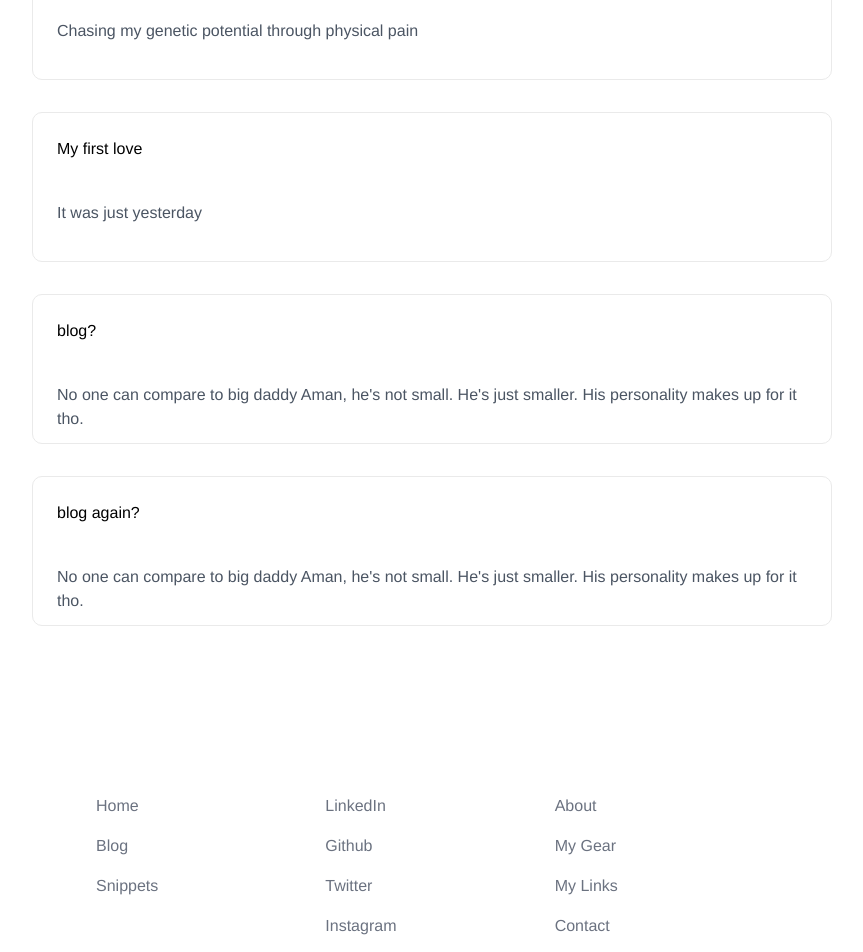
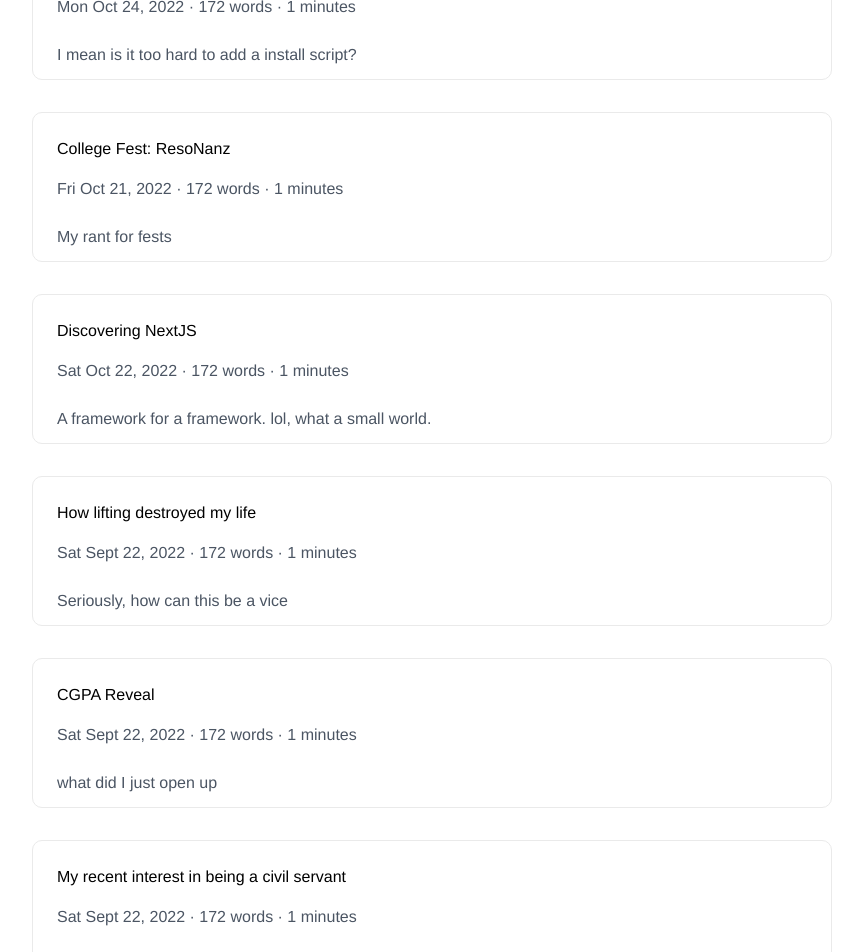
Before and after one commit to m0dulat0r/portfolio, a Next.js app: page /blog in a window 1280 px wide. Shown: the part 1000-1952 px from the top of the page, without its empty margins (208-1071 px from the left). Built offline with nearby package versions, Linux system fonts and the light colour scheme.

Commit message:
Updated Blog

```diff
--- a/pages/blog.js
+++ b/pages/blog.js
@@ -30,13 +30,13 @@ export default function Blog()
     <BlogPost
                     title = "Discovering NextJS"
                     text= "A framework for a framework. lol."
-                    href= '/blog/blog2'
+                    link= '/blog/blog2'
                 />
 
     <BlogPost
                 title = "How Lifting weights saved my life?"
                 text= " Conquering mind and chasing excellency through physical pain"
-                href= '/blog/blog4'
+                link= '/blog/blog4'
               />
 
 <br></br>
@@ -45,14 +45,52 @@ export default function Blog()
     <br></br>
 
       <BlogPost
-        title = "How Lifting weights destroyed my life?"
-        text= " Chasing my genetic potential through physical pain"
-        href= '/blog/blog4'
+        title = "Dev Rant: TailWindCSS"
+        text= "I mean is it too hard to add a install script?"
+        link='/blog/2022/TailWindCSSRant'
+        info='Mon Oct 24, 2022 · 172 words · 1 minutes'
       />
+
       <BlogPost
-        title = "My first love"
-        text= "It was just yesterday"
-        link=''
+        title = "College Fest: ResoNanz"
+        text= " My rant for fests"
+        href= '/blog/2022/resonanz'
+        info='Fri Oct 21, 2022 · 172 words · 1 minutes'
+      />
+
+      <BlogPost
+        title = "Discovering NextJS"
+        text= "A framework for a framework. lol, what a small world."
+        href= '/blog/2022/nextjs'
+        info='Sat Oct 22, 2022 · 172 words · 1 minutes'
+      />
+
+      <BlogPost
+        title = "How lifting destroyed my life"
+        text= "Seriously, how can this be a vice"
+        href= '/blog/2022/liftingruinedmylife'
+        info='Sat Sept 22, 2022 · 172 words · 1 minutes'
+      />
+
+      <BlogPost
+        title = "CGPA Reveal"
+        text= "what did I just open up"
+        href= '/blog/2022/cgpareveal'
+        info='Sat Sept 22, 2022 · 172 words · 1 minutes'
+      />
+
+      <BlogPost
+        title = "My recent interest in being a civil servant"
+        text= "What a sick joke"
+        href= '/blog/2022/upsc'
+        info='Sat Sept 22, 2022 · 172 words · 1 minutes'
+      />
+
+      <BlogPost
+        title = "Travelling"
+        text= "What a sick joke"
+        href= '/blog/2022/upsc'
+        info='Sat Sept 22, 2022 · 172 words · 1 minutes'
       />
 
       <BlogPost
--- /dev/null
+++ b/pages/blog/2022/resonanz.js
@@ -0,0 +1,36 @@
+import styles from '/styles/Home.module.css'
+import BlogPost from '/components/blogpost'
+import Footer from "components/footer"
+
+import Heading from 'components/blogposts/heading'
+import Info from 'components/blogposts/info'
+
+
+
+export default function BlogEntry({title, text}){
+
+    return(
+<>
+        <Heading
+            title= "Time Management like A-man"
+        />
+
+        <Info
+            day="Mon"
+            date="May 2, 2022"
+            words="172"
+            minutes="1"
+        />
+
+        <br></br> <br></br>
+        <main className={styles.container}>
+        <p>
+        Time management is a crucial skill that set aparts people who can do it and people who can./pages/blog/2021/dualscreen.jst do it in a wide spectrum.
+        No pioneer has been ever a bad manager of his time, </p>
+        </main>
+
+        <br></br><br></br><br></br><br></br>
+        <Footer />
+</>
+    );
+}
--- a/pages/index.js
+++ b/pages/index.js
@@ -105,14 +105,14 @@ export default function Home() {
             <BlogPost
               title = "Discovering NextJS"
               text= "A framework for a framework. lol."
-              href= '/blog/2022/nextjs'
+              link= '/blog/2022/nextjs'
               info="Fri Sep 7, 2022 · 250 words · 2 min"
               />
 
             <BlogPost
               title = "How Lifting weights saved my life?"
               text= " Conquering mind and chasing excellency through physical pain"
-              href= '/blog/2021/liftingsavedmylife'
+              link= '/blog/2021/liftingsavedmylife'
               info="Sun Dec 4, 2021 · 172 words · 1 min"
               />
 
```
Also changed, not shown: pages/blog/2022/moksha.js (renamed from pages/blog/2022/collegefest.js).
